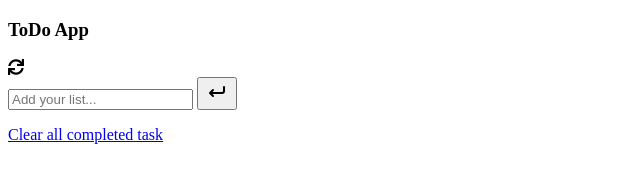
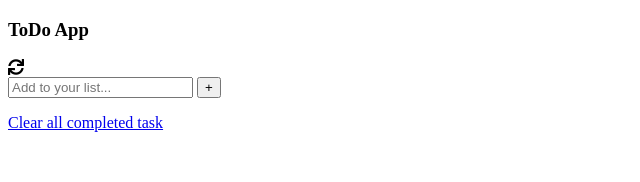
Before and after one commit to Melaku05/to-do-list, a website: page src/index.html in a window 1280 px wide. Shown: the whole page, without its empty margins (0-640 px from the left). Drawn offline with Linux system fonts and the light colour scheme.

Commit message:
fixing home page strcture

```diff
--- a/src/index.html
+++ b/src/index.html
@@ -2,9 +2,18 @@
 <html lang="en">
   <head>
     <meta charset="UTF-8" />
-    <meta http-equiv="X-UA-Compatible" content="IE=edge" />
     <meta name="viewport" content="width=device-width, initial-scale=1.0" />
-    <title>To Do list</title>
+    <meta name="description" content="To-do App" />
+    <meta name="title" property="og:title" content="To-do App" />
+    <meta property="og:type" content="Website" />
+    <meta
+      name="image"
+      property="og:image"
+      content="https://live.staticflickr.com/65535/51565002297_5748ffbdff_b.jpg"
+    />
+    <meta name="author" content="Juliana Ifionu" />
+
+    <title>To-do App</title>
     <link
       rel="stylesheet"
       href="https://use.fontawesome.com/releases/v5.15.4/css/all.css"
@@ -18,30 +27,23 @@
         <div class="header-wrap">
           <h3 class="heading">ToDo App</h3>
           <span class="syc"><i class="fas fa-sync"></i></span>
+        </div>
+        <div class="form-input">
+          <input
+            type="text"
+            name="text"
+            id="text"
+            placeholder="Add to your list..."
+            class="italics"
+          />
+          <button type="submit" class="add">+</button>
+        </div>
 
-        </div>
-        <div class="container__inputs flex">
-          <input type="text" placeholder="Add your list..." />
-          <button type="button" class="btn">
-            <svg
-              xmlns="http://www.w3.org/2000/svg"
-              width="24px"
-              height="24px"
-              viewBox="0 0 24 24"
-            >
-              <path
-                d="M19,6a1,1,0,0,0-1,1v4a1,1,0,0,1-1,1H7.41l1.3-1.29A1,1,0,0,0,7.29,9.29l-3,3a1,1,0,0,0-.21.33,1,1,0,0,0,0,.76,1,1,0,0,0,.21.33l3,3a1,1,0,0,0,1.42,0,1,1,0,0,0,0-1.42L7.41,14H17a3,3,0,0,0,3-3V7A1,1,0,0,0,19,6Z"
-              />
-            </svg>
-          </button>
-        </div>
-        <ul class="nav nav--list"></ul>
+        <ul class="container"></ul>
         <div class="clear">
           <a href="#">Clear all completed task</a>
-
         </div>
-    </form>
-  </section>
-    <script src=".src/index.js"></script>
+      </form>
+    </section>
   </body>
 </html>
```
Also changed, not shown: dist/index.html, dist/main.js.
